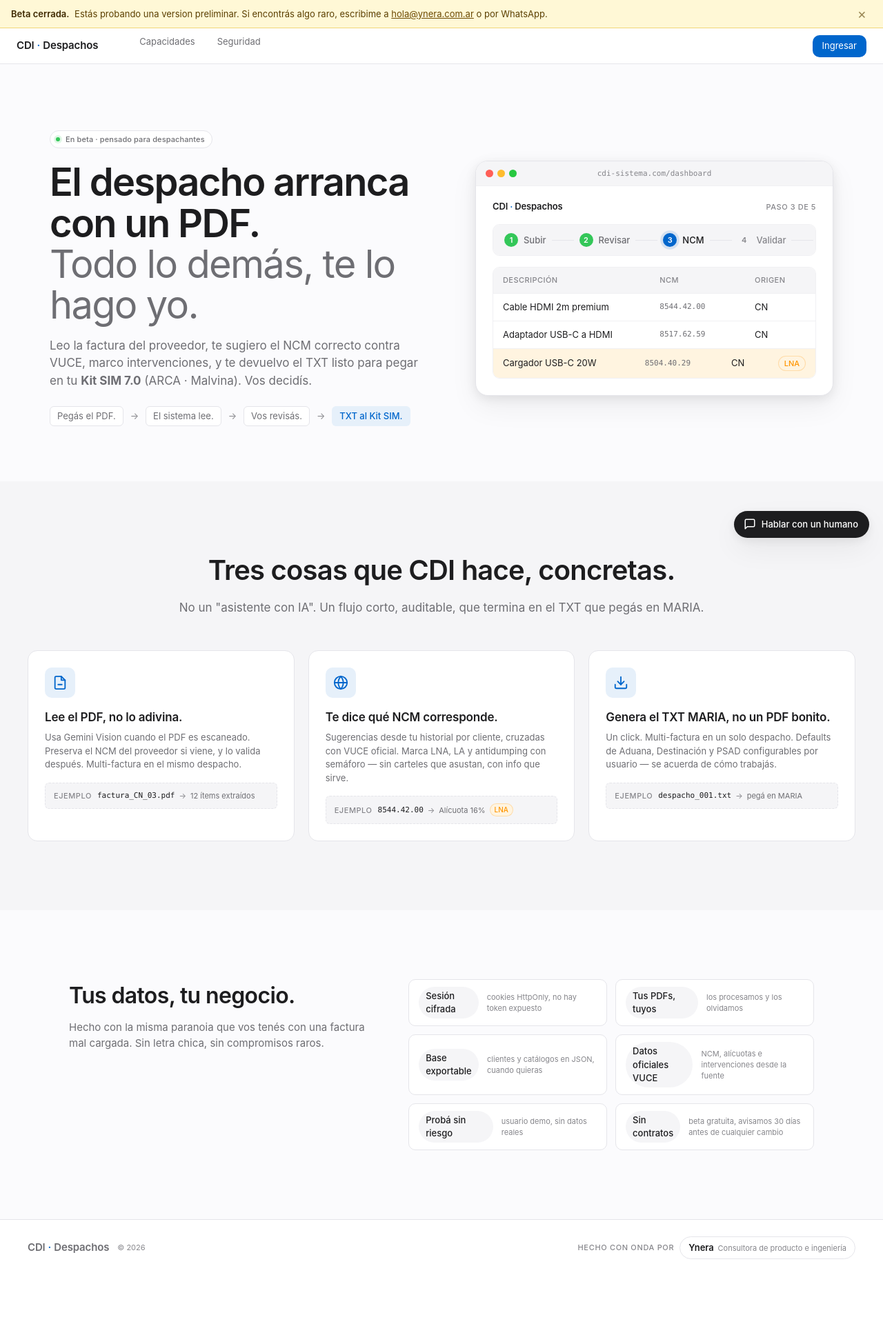
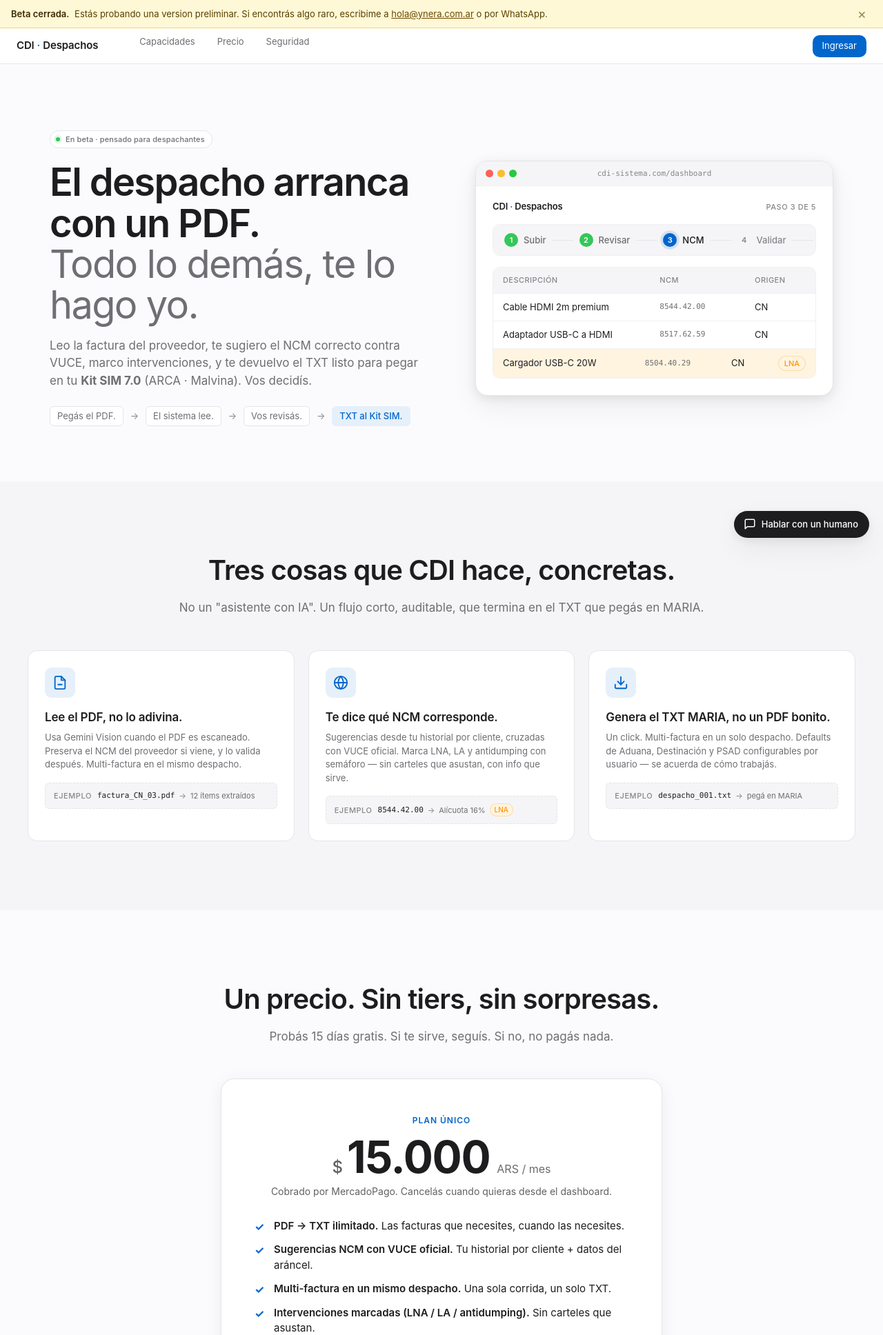
Before and after one commit to Memu007/CDI-vuce-, a Python web app: template proyecto_maria/templates/landing.html in a window 1280 px wide. Shown: the top 1936 px of the page at 69% size. Before the commit the page ends 1826 px from the top, so only its background shows below. Run offline with Jinja, Linux system fonts and the light colour scheme; the template is opened without the code that fills it, so the values that code supplies are empty.

Commit message:
feat(sprint25 día 4): T8 pricing landing (plan único $15.000) + T7 bloqueado documentado

```diff
--- a/proyecto_maria/static/v2/landing.css
+++ b/proyecto_maria/static/v2/landing.css
@@ -476,6 +476,85 @@
     }
 }
 
+/* ---------- Pricing (un solo plan, sin tiers) ---------- */
+.pricing {
+    padding: clamp(64px, 8vw, 100px) var(--s-8);
+    background: var(--c-bg);
+}
+.pricing-card {
+    max-width: 640px;
+    margin: 0 auto;
+    background: var(--c-surface, #fff);
+    border: 1px solid var(--c-border, #e5e7eb);
+    border-radius: 20px;
+    padding: clamp(32px, 4vw, 48px);
+    box-shadow: 0 4px 24px rgba(10, 30, 60, 0.06);
+}
+.pricing-head { text-align: center; margin-bottom: 28px; }
+.pricing-eyebrow {
+    display: inline-block;
+    font-size: 12px;
+    letter-spacing: 0.08em;
+    text-transform: uppercase;
+    color: var(--c-accent, #2b7af0);
+    font-weight: 600;
+    margin-bottom: 12px;
+}
+.pricing-amount {
+    display: flex;
+    align-items: baseline;
+    justify-content: center;
+    gap: 6px;
+    margin-bottom: 8px;
+}
+.pricing-currency { font-size: 24px; font-weight: 500; opacity: 0.7; }
+.pricing-number {
+    font-size: clamp(48px, 6vw, 64px);
+    font-weight: 700;
+    line-height: 1;
+    letter-spacing: -0.02em;
+}
+.pricing-period { font-size: 16px; opacity: 0.65; margin-left: 4px; }
+.pricing-sub {
+    font-size: 14px;
+    opacity: 0.7;
+    margin-top: 8px;
+}
+.pricing-list {
+    list-style: none;
+    padding: 0;
+    margin: 0 0 32px;
+    display: grid;
+    gap: 12px;
+}
+.pricing-list li {
+    padding-left: 28px;
+    position: relative;
+    font-size: 15px;
+    line-height: 1.5;
+}
+.pricing-list li::before {
+    content: '✓';
+    position: absolute;
+    left: 0;
+    top: 0;
+    color: var(--c-accent, #2b7af0);
+    font-weight: 700;
+    font-size: 16px;
+}
+.pricing-list strong { font-weight: 600; }
+.pricing-cta {
+    display: flex;
+    flex-direction: column;
+    align-items: center;
+    gap: 10px;
+}
+.pricing-cta .btn-primary { min-width: 240px; }
+.pricing-hint {
+    font-size: 13px;
+    opacity: 0.6;
+}
+
 /* ---------- Stack ---------- */
 .stack { padding: clamp(64px, 8vw, 100px) var(--s-8); background: var(--c-bg); }
 .stack-inner {
--- a/proyecto_maria/templates/landing.html
+++ b/proyecto_maria/templates/landing.html
@@ -39,6 +39,7 @@
         <a class="topbar-brand" href="#top" aria-label="Inicio">CDI<span class="dot">·</span>Despachos</a>
         <nav class="topbar-nav" aria-label="Secciones">
             <a class="btn-ghost" href="#caps">Capacidades</a>
+            <a class="btn-ghost" href="#precio">Precio</a>
             <a class="btn-ghost" href="#seguridad">Seguridad</a>
         </nav>
         <div class="topbar-meta">
@@ -186,6 +187,40 @@
         </div>
     </section>
 
+    <!-- ================= Precio (un solo plan, sin letra chica) ================= -->
+    <section id="precio" class="pricing">
+        <div class="section-head">
+            <h2>Un precio. Sin tiers, sin sorpresas.</h2>
+            <p>Probás 15 días gratis. Si te sirve, seguís. Si no, no pagás nada.</p>
+        </div>
+
+        <div class="pricing-card">
+            <div class="pricing-head">
+                <span class="pricing-eyebrow">Plan único</span>
+                <div class="pricing-amount">
+                    <span class="pricing-currency">$</span>
+                    <span class="pricing-number">15.000</span>
+                    <span class="pricing-period">ARS / mes</span>
+                </div>
+                <p class="pricing-sub">Cobrado por MercadoPago. Cancelás cuando quieras desde el dashboard.</p>
+            </div>
+
+            <ul class="pricing-list">
+                <li><strong>PDF → TXT ilimitado.</strong> Las facturas que necesites, cuando las necesites.</li>
+                <li><strong>Sugerencias NCM con VUCE oficial.</strong> Tu historial por cliente + datos del aráncel.</li>
+                <li><strong>Multi-factura en un mismo despacho.</strong> Una sola corrida, un solo TXT.</li>
+                <li><strong>Intervenciones marcadas (LNA / LA / antidumping).</strong> Sin carteles que asustan.</li>
+                <li><strong>Defaults de Aduana / Destinación / PSAD por usuario.</strong> Se acuerda cómo trabajás.</li>
+                <li><strong>Soporte directo con humano</strong> por mail o WhatsApp. No bots.</li>
+            </ul>
+
+            <div class="pricing-cta">
+                <button type="button" class="btn-primary btn-lg" id="btnPriceCta">Empezar 15 días gratis</button>
+                <span class="pricing-hint">Sin tarjeta requerida para arrancar.</span>
+            </div>
+        </div>
+    </section>
+
     <!-- ================= Seguridad & confiabilidad ================= -->
     <section id="seguridad" class="stack">
         <div class="stack-inner">
@@ -275,7 +310,7 @@
                 </div>
             </fieldset>
 
-            <button type="submit" class="btn-primary btn-lg btn-block">Empezar trial de 14 días</button>
+            <button type="submit" class="btn-primary btn-lg btn-block">Empezar trial de 15 días</button>
             <p class="auth-hint">¿Ya tenés cuenta? <a href="#" data-tab="login" class="auth-link">Ingresar →</a></p>
         </form>
 
@@ -365,6 +400,14 @@
         setTimeout(() => { popover.hidden = true; overlay.hidden = true; }, 180);
     }
     btnOpen.addEventListener('click', () => openAuth('login'));
+    // CTA de la sección de precio: abre el form de registro directo.
+    const btnPriceCta = document.getElementById('btnPriceCta');
+    if (btnPriceCta) {
+        btnPriceCta.addEventListener('click', () => {
+            try { landingUiTelemetry({ action: 'pricing_cta_clicked', screen: 'landing_pricing' }); } catch (_) {}
+            openAuth('register');
+        });
+    }
     btnClose.addEventListener('click', closeAuth);
     overlay.addEventListener('click', closeAuth);
     document.addEventListener('keydown', (e) => {
```
Also changed, not shown: docs/sprint_25_progress.md (+27 -0 lines), CHANGELOG.md.
